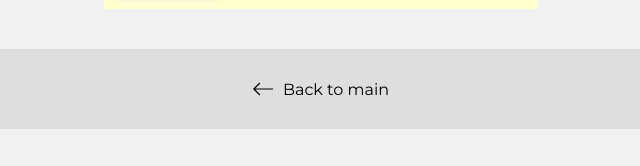
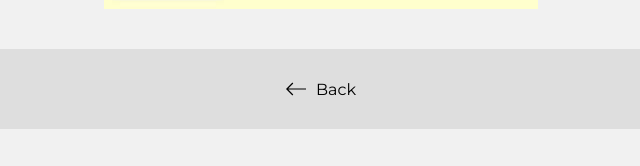
Before and after one commit to TimurYuTA/Portfolio, a plain HTML site: page myfirstwebpage.html in a window 1280 px wide. Shown: the part 1442-1608 px from the top of the page, 319-959 px from the left. Drawn offline with Linux system fonts and the light colour scheme.

Commit message:
Changed: Back to main -> Back

```diff
--- a/myfirstwebpage.html
+++ b/myfirstwebpage.html
@@ -56,7 +56,7 @@
 
         <a href="./index.html" class="inner-page-backlink">
           <img src="./img/icons/arrow-left.svg" alt="arrow to left" />
-          Back to main
+          Back
         </a>
       </div>
     </article>
```
Also changed, not shown: resume-cv1.html (+1 -1 lines), trip-dagestan.html (+1 -1 lines).
